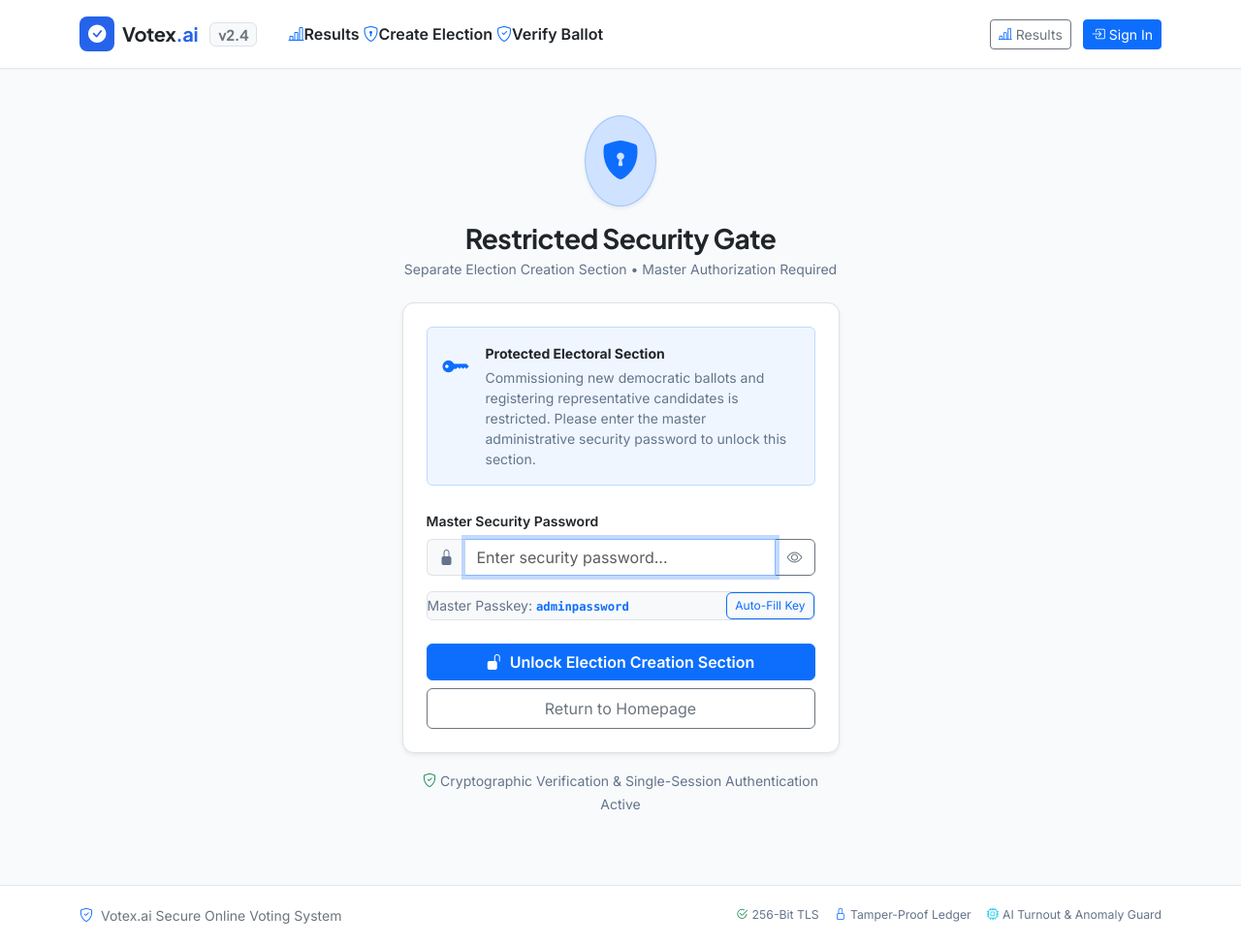
After one commit to singhaisarvagya8-hue/AI-Automated-Voting-System, a Flask app: page /admin/elections/create in a window 1280 px wide. The commit adds this page. Shown: the whole page at 97% size. Run offline with Flask 3, Linux system fonts and the light colour scheme.

Commit message:
Add password-protected election creation section and enforce minimum 4 candidates

```diff
--- a/app.py
+++ b/app.py
@@ -31,6 +31,10 @@ def public_verify():
 @app.route('/results/<int:election_id>')
 def public_results(election_id=None):
     return redirect(url_for('voter.results_view', election_id=election_id))
+
+@app.route('/create-election')
+def public_create_election():
+    return redirect(url_for('admin.create_election_section'))
 
 def init_app_state():
     with app.app_context():
--- a/routes/admin.py
+++ b/routes/admin.py
@@ -1,7 +1,8 @@
 import io
 import csv
+import os
 from datetime import datetime, timedelta
-from flask import Blueprint, render_template, session, redirect, url_for, Response, flash
+from flask import Blueprint, render_template, session, redirect, url_for, Response, flash, request
 from models.user import User, db
 from models.election import Election, Candidate, VoterEligibility
 from models.vote import Vote, AuditLog
@@ -19,6 +20,30 @@ def admin_required(f):
         return f(*args, **kwargs)
     wrap.__name__ = f.__name__
     return wrap
+
+def verify_master_password(candidate_password):
+    if not candidate_password:
+        return False
+    # Allowed defaults and environment passkeys
+    allowed = {'adminpassword', 'admin123', 'election2026', 'admin'}
+    env_pwd = os.environ.get('ELECTION_CREATION_PASSWORD')
+    if env_pwd:
+        allowed.add(env_pwd)
+    if candidate_password in allowed:
+        return True
+
+    # Check against any admin account in DB
+    try:
+        admins = User.query.filter_by(role='admin').all()
+        for a in admins:
+            if a.check_password(candidate_password):
+                return True
+    except Exception:
+        pass
+    return False
+
+def is_creator_authorized():
+    return session.get('election_creator_authorized') is True
 
 @admin_bp.route('/dashboard')
 @admin_required
@@ -99,6 +124,120 @@ def dashboard():
                            dept_stats=dept_stats,
                            audit_logs=audit_logs,
                            simulating=simulating)
+
+@admin_bp.route('/elections/create', methods=['GET'])
+def create_election_section():
+    if not is_creator_authorized():
+        return render_template('admin/election_security_gate.html')
+    return render_template('admin/create_election.html')
+
+@admin_bp.route('/elections/create/auth', methods=['POST'])
+def verify_security_gate():
+    pwd = (request.form.get('security_password') or '').strip()
+    if verify_master_password(pwd):
+        session['election_creator_authorized'] = True
+        # If not logged in as admin, authenticate session with administrative commissioner privilege
+        if session.get('role') != 'admin':
+            admin_user = User.query.filter_by(role='admin').first()
+            if admin_user:
+                session['user_id'] = admin_user.id
+                session['role'] = 'admin'
+                session['name'] = admin_user.name
+            else:
+                session['role'] = 'admin'
+                session['name'] = 'Election Commissioner'
+        flash("Master Security Password Verified. Welcome to the Election Creation Console.", "success")
+        return redirect(url_for('admin.create_election_section'))
+
+    flash("Security Alert: Invalid master password. Access to election creation denied.", "danger")
+    return render_template('admin/election_security_gate.html')
+
+@admin_bp.route('/elections/create/save', methods=['POST'])
+def save_created_election():
+    if not is_creator_authorized():
+        flash("Security timeout or missing authorization. Please enter the master password.", "warning")
+        return redirect(url_for('admin.create_election_section'))
+
+    title = (request.form.get('title') or '').strip()
+    description = (request.form.get('description') or '').strip()
+    status = request.form.get('status') or 'active'
+    duration_hours = int(request.form.get('duration_hours') or 24)
+
+    if not title:
+        flash("Election title is required.", "danger")
+        return render_template('admin/create_election.html')
+
+    # Collect candidate representatives
+    names = request.form.getlist('cand_name')
+    positions = request.form.getlist('cand_position')
+    manifestos = request.form.getlist('cand_manifesto')
+
+    candidates_data = []
+    for n, p, m in zip(names, positions, manifestos):
+        n_clean = (n or '').strip()
+        if n_clean:
+            candidates_data.append({
+                'name': n_clean,
+                'position': (p or '').strip() or 'President',
+                'manifesto': (m or '').strip() or 'Committed to representing student interests and campus improvements.'
+            })
+
+    # Enforce minimum 4 candidates
+    if len(candidates_data) < 4:
+        flash(f"Fair Democratic Mandate: At least 4 candidate representatives are required (you provided {len(candidates_data)}).", "danger")
+        return render_template('admin/create_election.html')
+
+    now = datetime.utcnow()
+    end_time = now + timedelta(hours=duration_hours)
+
+    new_election = Election(
+        title=title,
+        description=description,
+        start_time=now,
+        end_time=end_time,
+        status=status,
+        created_at=now
+    )
+    db.session.add(new_election)
+    db.session.flush()
+
+    # Register candidates
+    for c in candidates_data:
+        cand = Candidate(
+            election_id=new_election.id,
+            name=c['name'],
+            position=c['position'],
+            manifesto=c['manifesto'],
+            photo='default.jpg'
+        )
+        db.session.add(cand)
+
+    # Auto-enroll all registered voters
+    voters = User.query.filter_by(role='voter').all()
+    for v in voters:
+        db.session.add(VoterEligibility(
+            election_id=new_election.id,
+            voter_id=v.id,
+            has_voted=False
+        ))
+
+    db.session.add(AuditLog(
+        election_id=new_election.id,
+        action=f"Protected Election #{new_election.id} '{title}' created with {len(candidates_data)} candidates and {len(voters)} eligible voters enrolled.",
+        timestamp=now
+    ))
+    db.session.commit()
+
+    flash(f"Ballot '{title}' successfully created with {len(candidates_data)} candidate representatives! {len(voters)} student voters have been enrolled.", "success")
+    if status == 'active':
+        return redirect(url_for('voter.results_view', election_id=new_election.id))
+    return redirect(url_for('admin.dashboard') + '#elections')
+
+@admin_bp.route('/elections/lock')
+def lock_election_creator():
+    session.pop('election_creator_authorized', None)
+    flash("Election creation console has been securely locked.", "info")
+    return redirect(url_for('admin.create_election_section'))
 
 @admin_bp.route('/election/new', methods=['POST'])
 @admin_required
--- /dev/null
+++ b/templates/admin/election_security_gate.html
@@ -0,0 +1,99 @@
+{% extends 'base.html' %}
+
+{% block title %}Security Gate • Protected Election Creation Console{% endblock %}
+
+{% block content %}
+<div class="row justify-content-center py-4">
+    <div class="col-md-7 col-lg-5">
+        <!-- Security Header Icon -->
+        <div class="text-center mb-4">
+            <div class="d-inline-flex p-3 rounded-circle bg-primary-subtle text-primary mb-3 shadow-sm border border-primary-subtle">
+                <i class="bi bi-shield-lock-fill fs-1"></i>
+            </div>
+            <h3 class="fw-bold text-dark mb-1">Restricted Security Gate</h3>
+            <p class="text-muted small mb-0">Separate Election Creation Section • Master Authorization Required</p>
+        </div>
+
+        <!-- Security Card -->
+        <div class="classic-card p-4 p-md-4 bg-white shadow-sm border">
+            <div class="d-flex align-items-start gap-3 mb-4 p-3 rounded" style="background: #eff6ff; border: 1px solid #bfdbfe;">
+                <i class="bi bi-key-fill fs-3 text-primary flex-shrink-0 mt-1"></i>
+                <div class="small">
+                    <div class="fw-bold text-dark mb-1">Protected Electoral Section</div>
+                    <div class="text-muted" style="line-height: 1.5;">
+                        Commissioning new democratic ballots and registering representative candidates is restricted. Please enter the master administrative security password to unlock this section.
+                    </div>
+                </div>
+            </div>
+
+            <!-- Flash alerts -->
+            {% with messages = get_flashed_messages(with_categories=true) %}
+                {% if messages %}
+                    {% for category, message in messages %}
+                        <div class="alert alert-{{ category }} alert-dismissible fade show small mb-3" role="alert">
+                            {{ message }}
+                            <button type="button" class="btn-close" data-bs-dismiss="alert" aria-label="Close"></button>
+                        </div>
+                    {% endfor %}
+                {% endif %}
+            {% endwith %}
+
+            <form method="POST" action="{{ url_for('admin.verify_security_gate') }}">
+                <div class="mb-3">
+                    <label class="form-label text-dark fw-semibold small">Master Security Password</label>
+                    <div class="input-group">
+                        <span class="input-group-text bg-light border-end-0 text-muted"><i class="bi bi-lock-fill"></i></span>
+                        <input type="password" name="security_password" id="gatePasswordInput" class="form-control border-start-0" placeholder="Enter security password..." required autofocus>
+                        <button type="button" class="btn btn-outline-secondary" onclick="togglePasswordVisibility()" title="Toggle visibility">
+                            <i class="bi bi-eye" id="togglePasswordIcon"></i>
+                        </button>
+                    </div>
+                </div>
+
+                <!-- Viva / Quick Demo Passkey Pill -->
+                <div class="mb-4 p-2.5 rounded bg-light border d-flex align-items-center justify-content-between">
+                    <div class="small">
+                        <span class="text-muted">Master Passkey:</span>
+                        <code class="fw-bold text-primary">adminpassword</code>
+                    </div>
+                    <button type="button" class="btn btn-xs btn-outline-primary py-1 px-2" style="font-size: 0.75rem;" onclick="document.getElementById('gatePasswordInput').value = 'adminpassword'">
+                        Auto-Fill Key
+                    </button>
+                </div>
+
+                <div class="d-grid gap-2">
+                    <button type="submit" class="btn btn-primary py-2.5 fw-semibold d-flex align-items-center justify-content-center gap-2">
+                        <i class="bi bi-unlock-fill"></i>
+                        <span>Unlock Election Creation Section</span>
+                    </button>
+                    <a href="{{ url_for('index') }}" class="btn btn-outline-secondary py-2 small">
+                        Return to Homepage
+                    </a>
+                </div>
+            </form>
+        </div>
+
+        <div class="text-center mt-3">
+            <span class="text-muted small">
+                <i class="bi bi-shield-check text-success me-1"></i>Cryptographic Verification & Single-Session Authentication Active
+            </span>
+        </div>
+    </div>
+</div>
+
+<script>
+function togglePasswordVisibility() {
+    const input = document.getElementById('gatePasswordInput');
+    const icon = document.getElementById('togglePasswordIcon');
+    if (input.type === 'password') {
+        input.type = 'text';
+        icon.classList.remove('bi-eye');
+        icon.classList.add('bi-eye-slash');
+    } else {
+        input.type = 'password';
+        icon.classList.remove('bi-eye-slash');
+        icon.classList.add('bi-eye');
+    }
+}
+</script>
+{% endblock %}
--- a/templates/base.html
+++ b/templates/base.html
@@ -249,6 +249,10 @@
                     <i class="bi bi-bar-chart-line text-primary"></i>
                     <span>Results</span>
                 </a>
+                <a class="nav-link text-dark fw-semibold px-2.5 py-1 rounded d-flex align-items-center gap-1.5" href="{{ url_for('admin.create_election_section') }}" title="Protected Election Creation Console">
+                    <i class="bi bi-shield-lock text-primary"></i>
+                    <span>Create Election</span>
+                </a>
                 <a class="nav-link text-dark fw-semibold px-2.5 py-1 rounded d-flex align-items-center gap-1.5" href="{{ url_for('auth.verify_ballot') }}">
                     <i class="bi bi-shield-check text-primary"></i>
                     <span>Verify Ballot</span>
--- a/templates/voter_dashboard.html
+++ b/templates/voter_dashboard.html
@@ -93,6 +93,12 @@
             <span>Current Registered Ballots</span>
         </h4>
         <p class="text-muted small mb-0">Elections you are registered and authorized to participate in.</p>
+    </div>
+    <div>
+        <a href="{{ url_for('admin.create_election_section') }}" class="btn btn-sm btn-outline-secondary d-flex align-items-center gap-1.5" title="Restricted Election Creation Console">
+            <i class="bi bi-shield-lock text-primary"></i>
+            <span>Create Election</span>
+        </a>
     </div>
 </div>
 
```
Also changed, not shown: templates/admin/create_election.html (added, +335 -0 lines), templates/admin/dashboard.html (+7 -3 lines).
